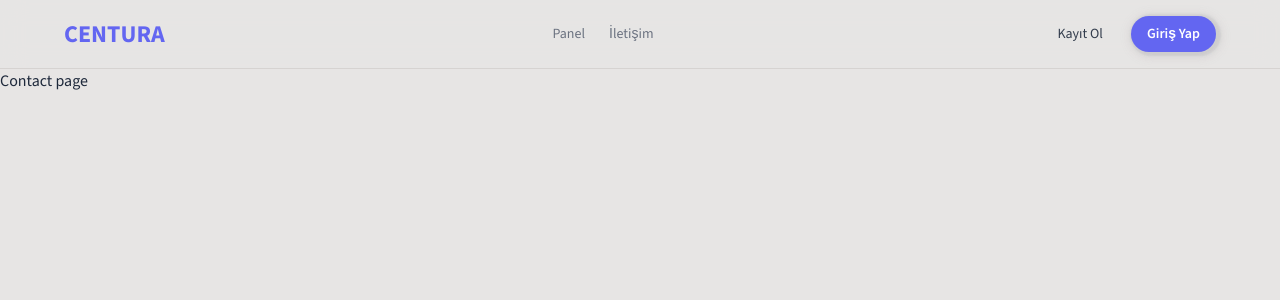
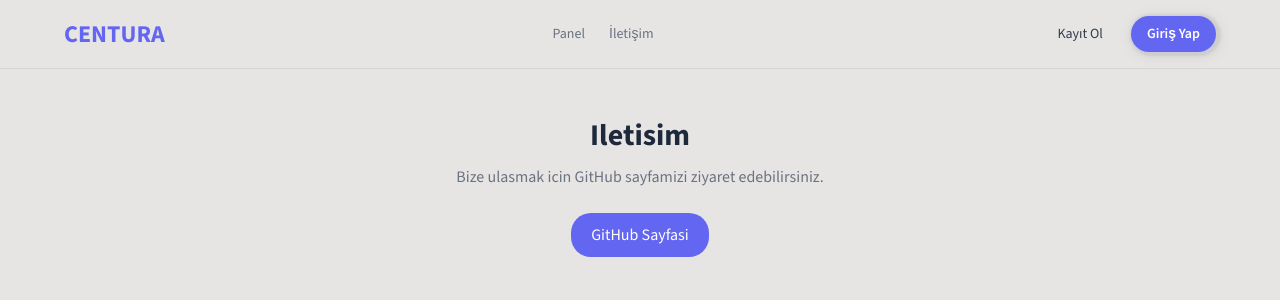
Before and after one commit to REDLANTERNDEV/centura, a Next.js app in the folder apps/frontend/: page /contact in a window 1280 px wide. Shown: the top 300 px of the page. Built offline with nearby package versions, Linux system fonts and the light colour scheme.

Commit message:
Refactor code structure for improved readability and maintainability

```diff
--- a/apps/frontend/app/contact/page.tsx
+++ b/apps/frontend/app/contact/page.tsx
@@ -1,10 +1,23 @@
 import Navbar from '@/components/Navbar';
 
-export default function contactPage() {
+export default function ContactPage() {
   return (
     <>
       <Navbar />
-      <div>Contact page</div>
+      <main className='mx-auto max-w-2xl px-4 py-12 text-center'>
+        <h1 className='text-3xl font-bold text-foreground'>Iletisim</h1>
+        <p className='mt-3 text-muted-foreground'>
+          Bize ulasmak icin GitHub sayfamizi ziyaret edebilirsiniz.
+        </p>
+        <a
+          href='https://github.com/REDLANTERNDEV/centura'
+          target='_blank'
+          rel='noreferrer'
+          className='mt-6 inline-block rounded-lg bg-primary px-5 py-2.5 font-medium text-primary-foreground transition hover:opacity-90'
+        >
+          GitHub Sayfasi
+        </a>
+      </main>
     </>
   );
 }
--- a/apps/frontend/package.json
+++ b/apps/frontend/package.json
@@ -4,6 +4,7 @@
   "private": true,
   "scripts": {
     "dev": "next dev --turbopack",
+    "dev:docker": "next dev --webpack --hostname 0.0.0.0 --port 4321",
     "build": "next build --turbopack",
     "start": "next start",
     "lint": "eslint"
@@ -28,7 +29,7 @@
     "clsx": "^2.1.1",
     "date-fns": "^4.1.0",
     "lucide-react": "^0.563.0",
-    "next": "16.1.5",
+    "next": "^16.2.0",
     "next-themes": "^0.4.6",
     "postcss": "^8.4.31",
     "react": "19.2.3",
```
Also changed, not shown: 2 other files (tests, documents, lock files or other folders).
